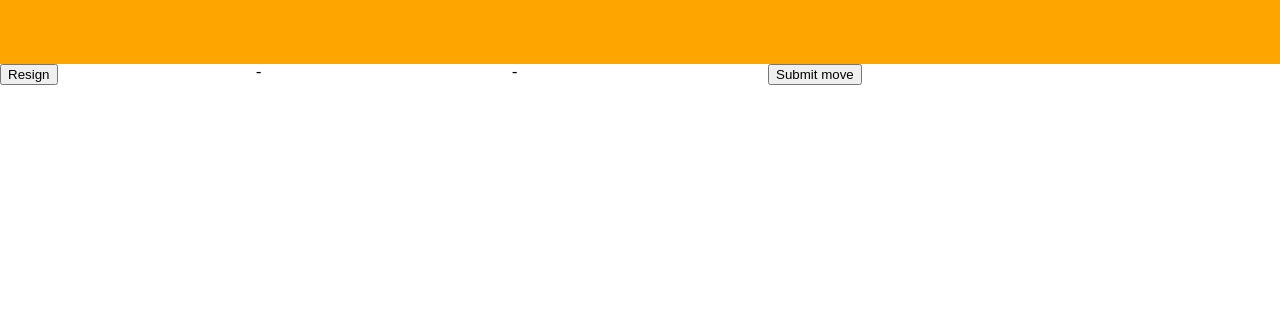
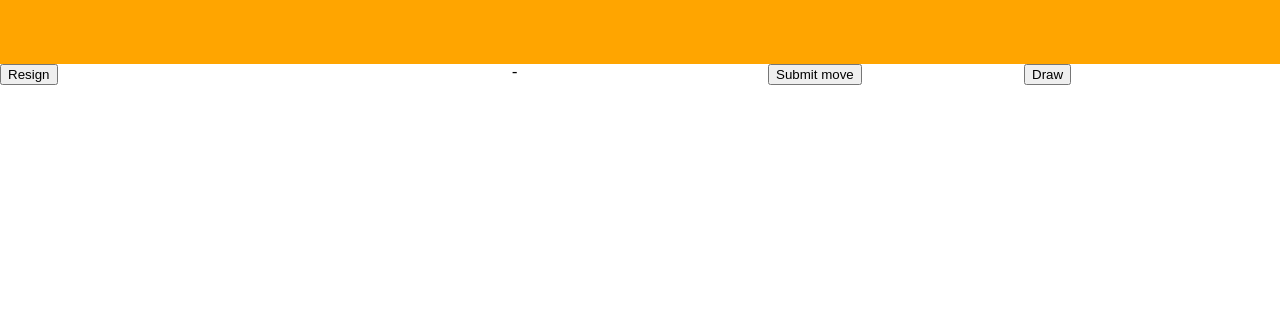
Before and after one commit to danielpodwysocki/macau, a Django app: template macau_game/templates/macau/game.html in a window 1280 px wide. Shown: the top 324 px of the page. Run offline with Django 3.2, Linux system fonts and the light colour scheme; the template is opened without the code that fills it, so the values that code supplies are empty.

Commit message:
update: game.js
implemented demand functionality. now displaying the game's special_state in human-friendly way

```diff
--- a/macau_game/templates/macau/game.html
+++ b/macau_game/templates/macau/game.html
@@ -3,11 +3,13 @@
 {% block content %}
     <script src="{% static 'macau/js/game.js' %}"></script>
     <div id="game_resign"><button>Resign</button></div>
-    <div id="game_full">-</div>
+    <!--div id="game_full">-</div-->
+    <div id="game_special_state"></div>
     <div id="game_top_cards">-</div>
     <div id="game_submit_move"><button onclick="submit_move(false)">Submit move</button></div>
-    <div id="game_placeholder"></div>
+    <div id="game_draw"><button onclick="submit_move(true)">Draw</button></div>
     <div id="grid-game_players"></div>
     <div id="game_user_hand"></div>
+    <div id="game_demands"></div>
 
 {% endblock content %}
```
